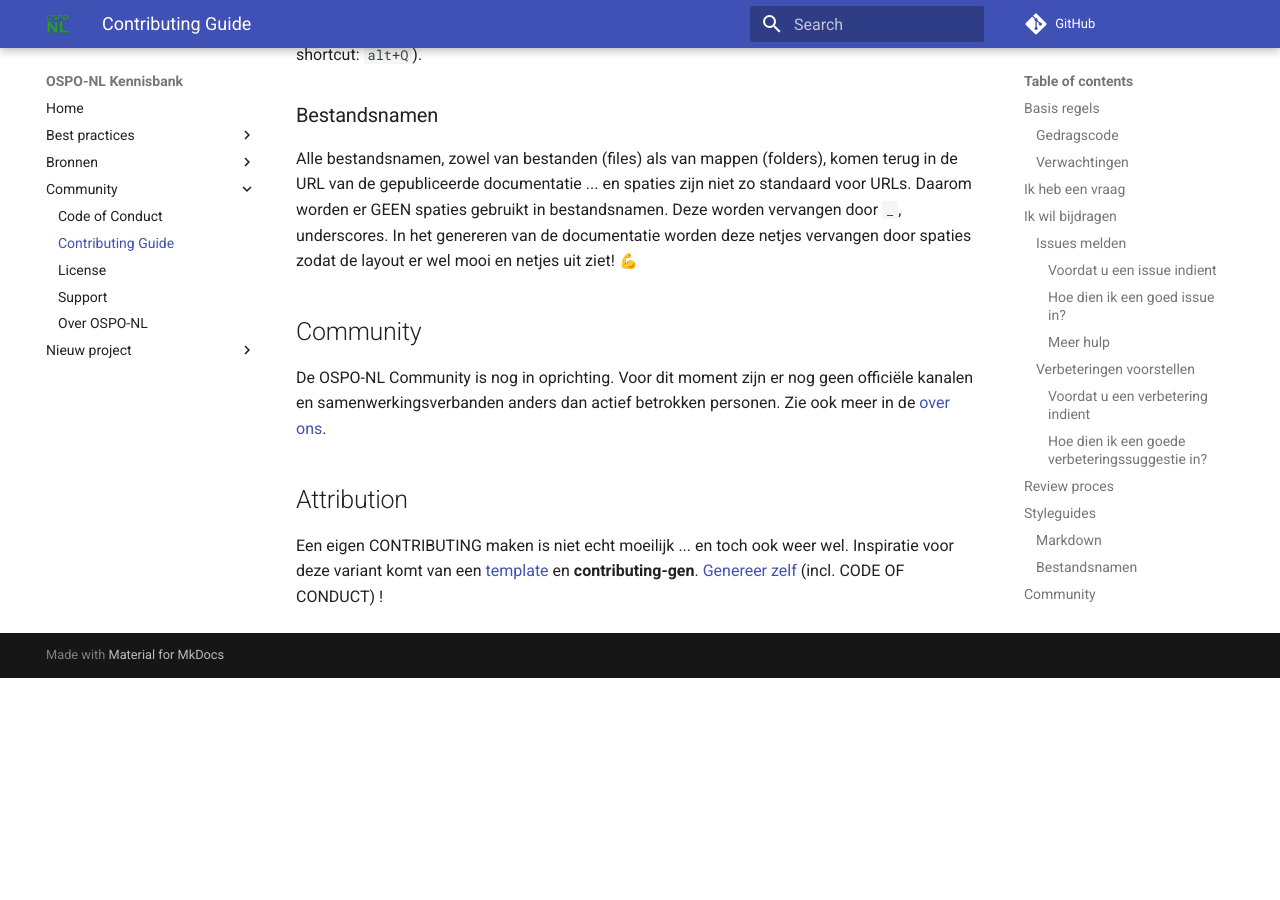
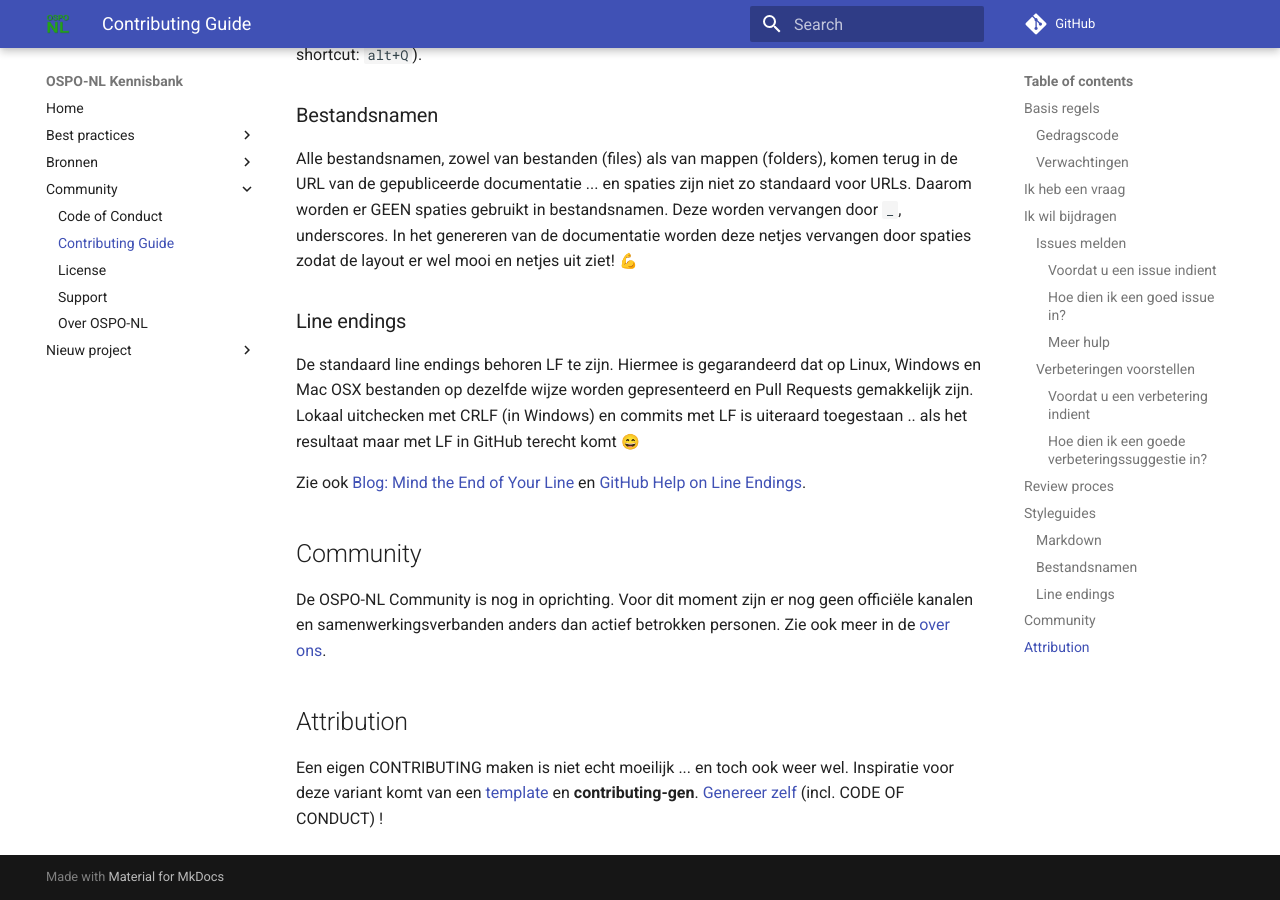
Before and after one commit to ospo-nl/kennisbank, an MkDocs documentation site: the page built from docs/community/CONTRIBUTING.md, in a window 1280 px wide and 900 px high, scrolled down 5591 px. Built offline with MkDocs 1.6.1 and Material for MkDocs 9.7.7, drawn with Linux system fonts in a browser that asks for light colours; emoji names are drawn with the system emoji font; comment, search, counter and statistics services are not loaded; before the commit the page ends 6269 px from its top, so only the background shows below that.

Commit message:
documenting line endings
Signed-off-by: Marc van Andel <marc.vanandel@kadaster.nl>

```diff
--- a/docs/community/CONTRIBUTING.md
+++ b/docs/community/CONTRIBUTING.md
@@ -203,6 +203,16 @@
 Deze worden vervangen door `_`, underscores. In het genereren van de documentatie worden deze netjes vervangen door
 spaties zodat de layout er wel mooi en netjes uit ziet! :muscle:
 
+### Line endings
+
+De standaard line endings behoren LF te zijn. Hiermee is gegarandeerd dat op Linux, Windows en Mac OSX bestanden op
+dezelfde wijze worden gepresenteerd en Pull Requests gemakkelijk zijn. Lokaal uitchecken met CRLF (in Windows) en
+commits met LF is uiteraard toegestaan .. als het resultaat maar met LF in GitHub terecht komt :smile:
+
+Zie ook [Blog: Mind the End of Your Line](https://adaptivepatchwork.com/2012/03/01/mind-the-end-of-your-line/) en
+[GitHub Help on Line
+Endings](https://docs.github.com/en/get-started/getting-started-with-git/configuring-git-to-handle-line-endings).
+
 ## Community
 
 De OSPO-NL Community is nog in oprichting. Voor dit moment zijn er nog geen officiële kanalen en samenwerkingsverbanden
```
